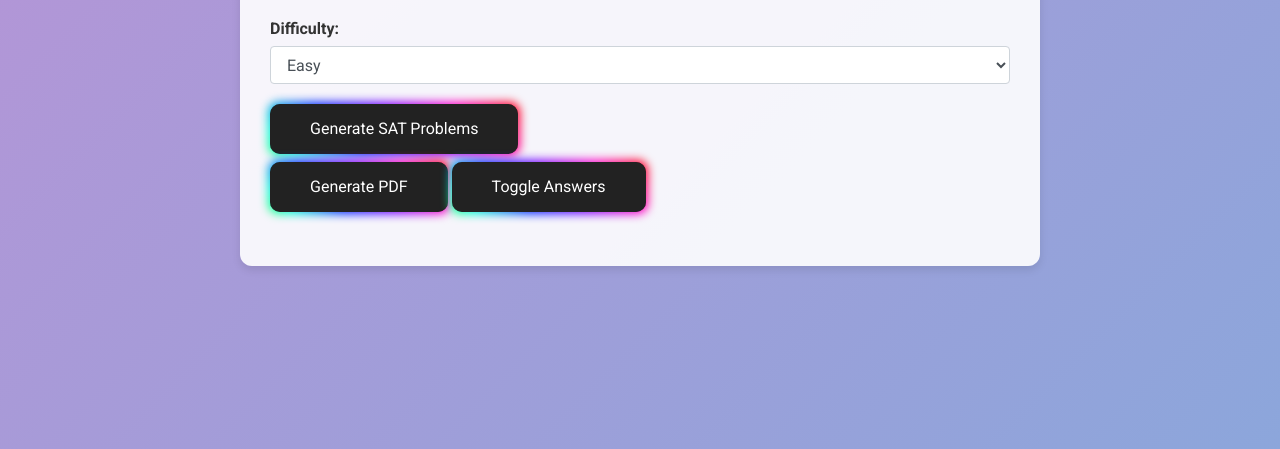
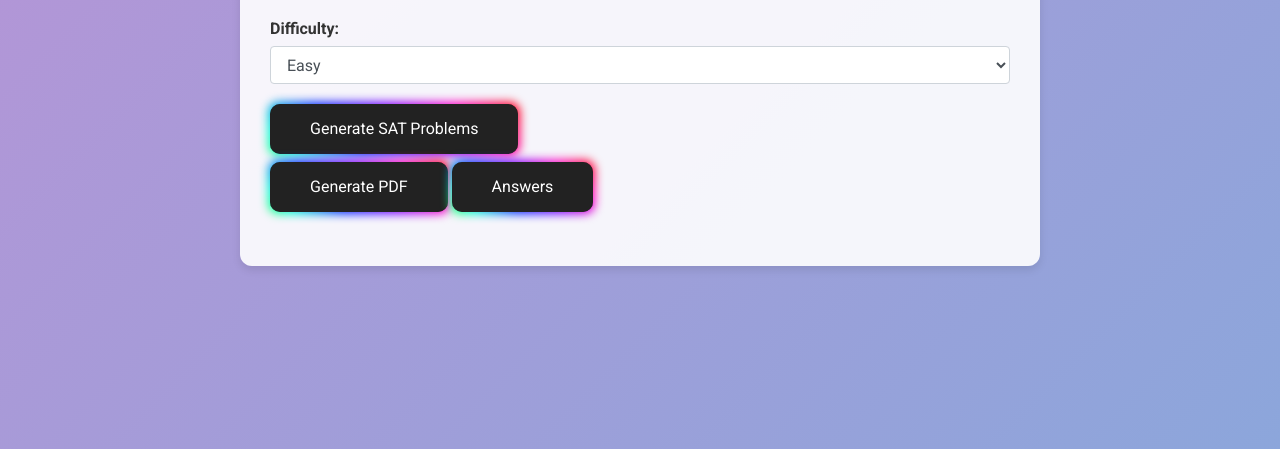
Before and after one commit to BEknUur/SatTESTTER, a website: page public/index.html in a window 1280 px wide. Shown: the part 351-800 px from the top of the page. Drawn offline with nearby package versions, Linux system fonts and the light colour scheme.

Commit message:
bismillah

```diff
--- a/public/index.html
+++ b/public/index.html
@@ -34,7 +34,7 @@
     </form>
 
     <button id="generatePDF" class="button-85 mt-2"><i class="fas fa-file-pdf"></i> Generate PDF</button>
-    <button id="toggleAnswers" class="button-85 mt-2"><i class="fas fa-eye"></i> Toggle Answers</button>
+    <button id="toggleAnswers" class="button-85 mt-2"><i class="fas fa-eye"></i>  Answers</button>
 
     <div id="questions-output" class="output-container mt-4"></div>
     <div id="loading" class="loading-spinner" style="display: none;">
```
